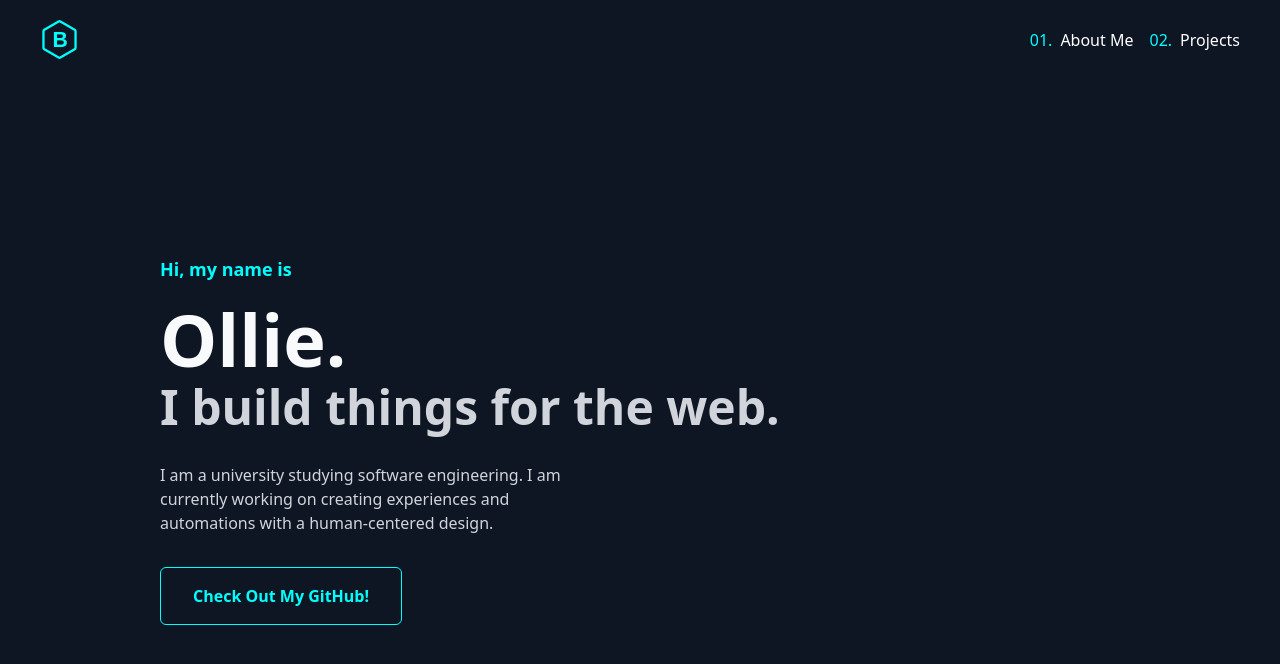
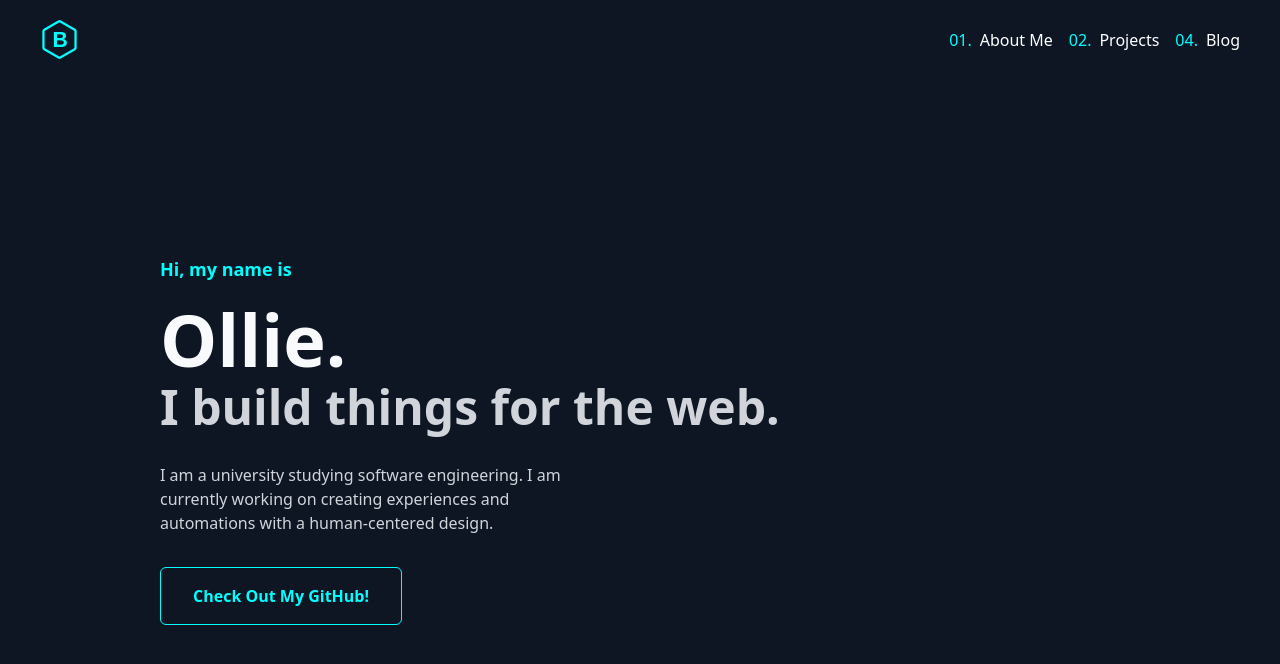
Before and after one commit to ElBeenMachine/www.beenhamow.co.uk, a Next.js app: page / in a window 1280 px wide. Shown: the top 664 px of the page. Built offline with nearby package versions, Linux system fonts and the light colour scheme.

Commit message:
Update NavBar.js

```diff
--- a/src/components/NavBar.js
+++ b/src/components/NavBar.js
@@ -41,6 +41,9 @@ function Navigation() {
                 {/* <NavLink href={"/#contact"}>
                     <span className={"text-[#00ffff] mr-2"}>03.</span>Contact Me
                 </NavLink> */}
+                <NavLink href={"https://blog.beenhamow.co.uk"} target="_blank">
+                    <span className={"text-[#00ffff] mr-2"}>04.</span>Blog
+                </NavLink>
             </div>
         </div>
     );
```
